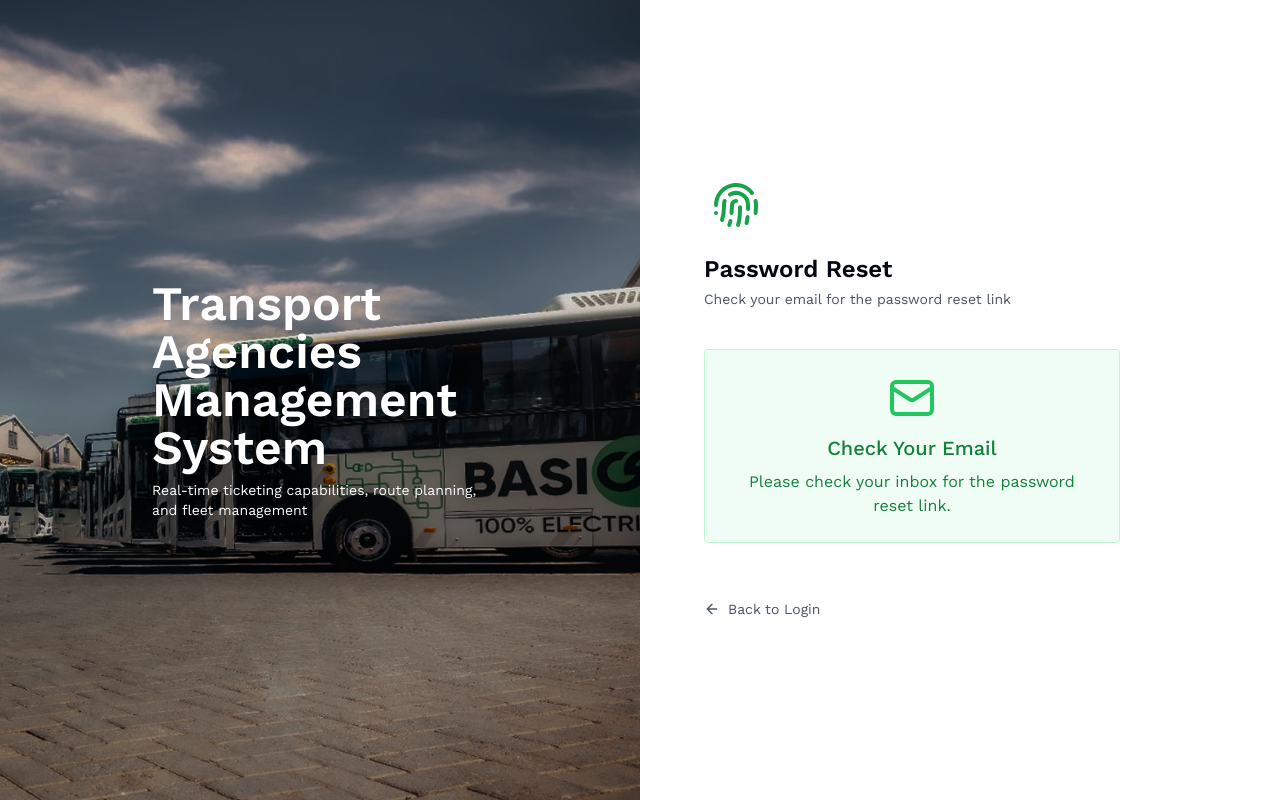
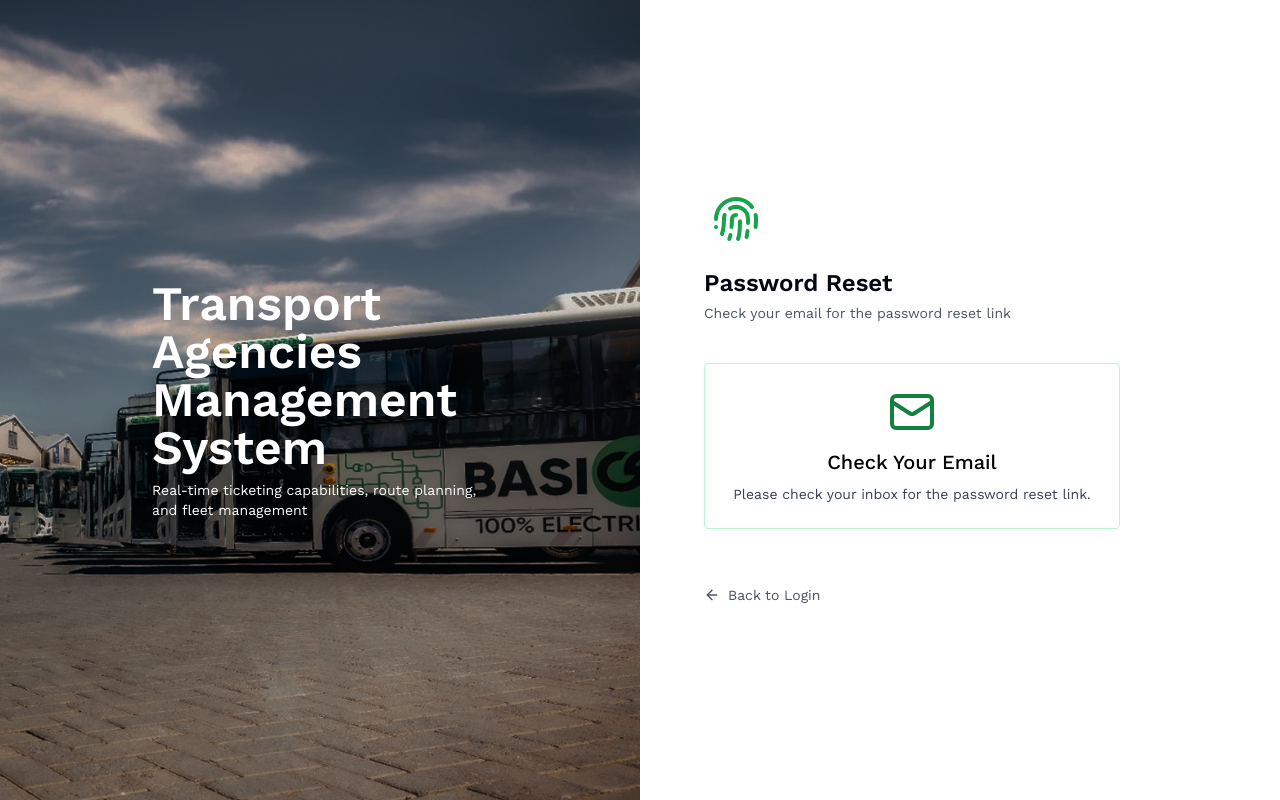
Before and after one commit to mnshimiyimana/TAMS-Project, a Next.js app in the folder agency_system/: page /auth/reset in a window 1280 px wide. Built offline with nearby package versions, Linux system fonts and the light colour scheme; no server answers.

Commit message:
Rest fixed

```diff
--- a/agency_system/src/app/auth/reset/page.tsx
+++ b/agency_system/src/app/auth/reset/page.tsx
@@ -148,10 +148,10 @@ export default function ResetPage(): React.ReactElement {
 
         {!token && (
           <div className="py-4">
-            <div className="bg-green-50 border border-green-200 text-green-700 px-6 py-6 rounded flex flex-col items-center text-center">
-              <Mail className="w-12 h-12 text-green-500 mb-3" />
-              <h2 className="text-xl font-medium">Check Your Email</h2>
-              <p className="mt-2">
+            <div className=" border border-green-200 text-green-700 px-6 py-6 rounded flex flex-col items-center text-center">
+              <Mail className="w-12 h-12 mb-3" />
+              <h2 className="text-xl font-medium text-black">Check Your Email</h2>
+              <p className="mt-2 text-gray-700 text-sm">
                 Please check your inbox for the password reset link.
               </p>
             </div>
```
